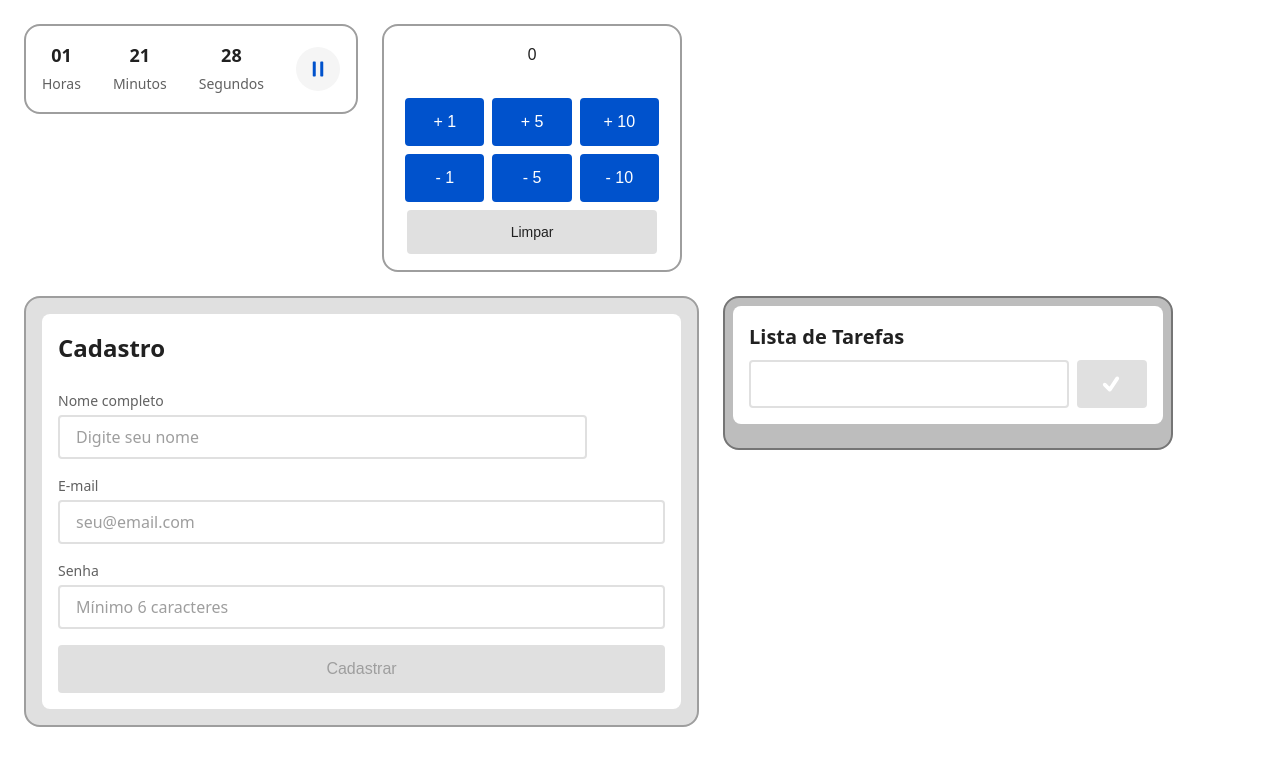
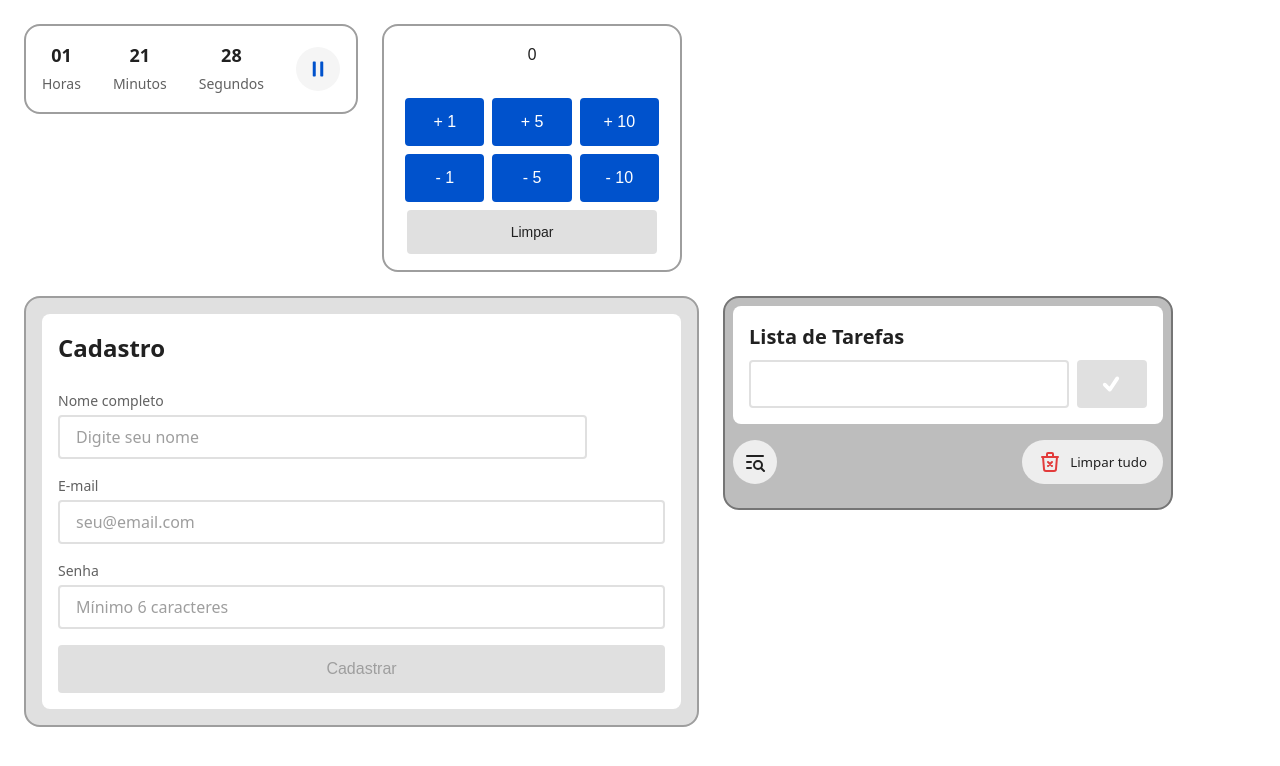
Before and after one commit to derick-rufino/react-hooks-study, a React (Vite) app: page / in a window 1280 px wide. Shown: the top 766 px of the page. Built offline with nearby package versions, Linux system fonts and the light colour scheme.

Commit message:
feat: deletar todas as tarefas, botão de busca por tarefas (incompleto).
fix: correções de nome e cores

```diff
--- a/src/components/lista-tarefas/ListaTarefas.css
+++ b/src/components/lista-tarefas/ListaTarefas.css
@@ -97,7 +97,7 @@ input[type="checkbox"].checkbox-tarefa {
   flex: 0 0 auto;
   border-radius: 8px;
   /* explicit greens so the checkbox stays green regardless of global vars */
-  border: 2px solid #bbf7d0; /* light green */
+  border: 2px solid #6fc58d; /* light green */
   background: transparent;
   display: inline-flex;
   align-items: center;
@@ -148,6 +148,75 @@ input[type="checkbox"].checkbox-tarefa:disabled {
 }
 
 /* ! Até aqui */
+
+div.list-actions {
+  width: 100%;
+  display: flex;
+  justify-content: space-between;
+  gap: var(--spacing-sm);
+}
+
+div.filter-search-container {
+  display: flex;
+  align-items: center;
+  justify-content: center;
+  gap: var(--spacing-sm);
+  max-width: 65%;
+  width: fit-content;
+  background-color: var(--gray-200);
+  border-radius: var(--radius-full);
+  padding: 0;
+}
+div.filter-search-container.animating-width {
+  overflow: hidden;
+  animation: widthIncrease 300ms ease forwards;
+  transition: var(--transition-fast);
+}
+
+@keyframes widthIncrease {
+  from {
+    width: 78px;
+  }
+  to {
+    width: 100%;
+  }
+}
+
+div.list-actions button.clearAll-tasks,
+div.list-actions button.filter-tasks {
+  background: var(--gray-200);
+  border: none;
+  color: var(--text-primary);
+  padding: var(--spacing-sm) var(--spacing-md);
+  border-radius: var(--radius-full);
+  cursor: pointer;
+  transition: var(--transition-fast);
+  display: inline-flex;
+  align-items: center;
+  justify-content: center;
+  gap: var(--spacing-sm);
+  font-family: inherit;
+  font-weight: var(--font-weight-medium);
+}
+
+div.list-actions button.filter-tasks {
+  background-color: transparent;
+  padding: var(--spacing-sm);
+}
+
+div.list-actions button.clearAll-tasks:hover {
+  background-color: var(--danger-light);
+  color: var(--white);
+}
+
+div.filter-search-container input[type="text"].searchbox {
+  border: solid 2px var(--gray-400);
+  flex: 1 1 auto;
+  min-width: 0;
+  max-width: none;
+  border-radius: var(--radius-full);
+  width: 100% !important;
+}
 
 p.texto-tarefa {
   display: block;
--- a/src/components/lista-tarefas/ListaTarefas.jsx
+++ b/src/components/lista-tarefas/ListaTarefas.jsx
@@ -12,6 +12,8 @@ export default function ListaTarefas() {
   const [mensagemErro, setMensagemErro] = useState("");
   const { addToast } = useContext(ToastContext);
   const [, copyText] = useCopyToClipboard();
+
+  const [searchboxOpen, setSearchboxOpen] = useState(false);
 
   const handleSubmit = (e) => {
     e.preventDefault();
@@ -53,17 +55,16 @@ export default function ListaTarefas() {
   }
 
   function toggleComplete(id, concluida) {
-    if(!concluida === true){
-      addToast({type: "success", message: "Tarefa concluída!"})
-    };
+    if (!concluida === true) {
+      addToast({ type: "success", message: "Tarefa concluída!" });
+    }
     /* AI-ADDED START: handler para alternar propriedade `concluida` (gerado por assistente) */
     setTarefas((prev) =>
       prev.map((tarefa) =>
         tarefa.id === id ? { ...tarefa, concluida: !tarefa.concluida } : tarefa
-  )
-);
+      )
+    );
     /* AI-ADDED END */
-
   }
 
   async function handleCopy(texto) {
@@ -111,9 +112,102 @@ export default function ListaTarefas() {
           <p className="mensagem-erro">{mensagemErro}</p>
         )}
       </form>
+      <div className="list-actions">
+        <div
+          className={`filter-search-container ${
+            searchboxOpen ? "animating-width" : ""
+          }`}
+        >
+          <button
+            type="button"
+            className="filter-tasks"
+            title={
+              !searchboxOpen ? "Pesquisar tarefa" : "Fechar caixa de busca" //Cheio de concionais, mas to amando isso
+            }
+            onClick={() => setSearchboxOpen(!searchboxOpen)}
+          >
+            {!searchboxOpen ? (
+              <svg
+                xmlns="http://www.w3.org/2000/svg"
+                width="24"
+                height="24"
+                viewBox="0 0 24 24"
+                fill="none"
+                stroke="currentColor"
+                stroke-width="2"
+                stroke-linecap="round"
+                stroke-linejoin="round"
+                class="icon icon-tabler icons-tabler-outline icon-tabler-list-search"
+              >
+                <path stroke="none" d="M0 0h24v24H0z" fill="none" />
+                <path d="M15 15m-4 0a4 4 0 1 0 8 0a4 4 0 1 0 -8 0" />
+                <path d="M18.5 18.5l2.5 2.5" />
+                <path d="M4 6h16" />
+                <path d="M4 12h4" />
+                <path d="M4 18h4" />
+              </svg>
+            ) : (
+              <svg
+                xmlns="http://www.w3.org/2000/svg"
+                width="24"
+                height="24"
+                viewBox="0 0 24 24"
+                fill="none"
+                stroke="currentColor"
+                stroke-width="2"
+                stroke-linecap="round"
+                stroke-linejoin="round"
+                class="icon icon-tabler icons-tabler-outline icon-tabler-x"
+              >
+                <path stroke="none" d="M0 0h24v24H0z" fill="none" />
+                <path d="M18 6l-12 12" />
+                <path d="M6 6l12 12" />
+              </svg>
+            )}
+          </button>
+          {searchboxOpen && (
+            <input
+              type="text"
+              name="searchbox"
+              id="searchbox"
+              className="searchbox"
+              autoFocus={true}
+              autoComplete="task"
+              // onChange={handleSearch(e)}
+            />
+          )}
+        </div>
+        <button
+          type="button"
+          className="clearAll-tasks"
+          title="Apagar todas as tarefas"
+          onClick={() => setTarefas([])} // seta como um array vazio mueheheh muto fácil (to até achando que tá errado)
+        >
+          <svg
+            className="deleteAll"
+            xmlns="http://www.w3.org/2000/svg"
+            width="24"
+            height="24"
+            viewBox="0 0 24 24"
+            fill="none"
+            stroke="var(--danger-light)"
+            stroke-width="2"
+            stroke-linecap="round"
+            stroke-linejoin="round"
+            class="icon icon-tabler icons-tabler-outline icon-tabler-trash-x"
+          >
+            <path stroke="none" d="M0 0h24v24H0z" fill="none" />
+            <path d="M4 7h16" />
+            <path d="M5 7l1 12a2 2 0 0 0 2 2h8a2 2 0 0 0 2 -2l1 -12" />
+            <path d="M9 7v-3a1 1 0 0 1 1 -1h4a1 1 0 0 1 1 1v3" />
+            <path d="M10 12l4 4m0 -4l-4 4" />
+          </svg>
+          Limpar tudo
+        </button>
+      </div>
       <ul className="lista-tarefas">
         {tarefas.map((tarefa) => (
-          <li key={tarefa.id} className="item-tarefa">
+          <li key={tarefa.id} className="item-tarefa" name="task">
             <div className="wrapper-paragrafo">
               {/* AI-ADDED START: checkbox controlado e ligação com toggleComplete (gerado por assistente) */}
               <input
--- a/src/components/relogio/relogio.jsx
+++ b/src/components/relogio/relogio.jsx
@@ -66,7 +66,7 @@ export default function Relogio() {
             xmlns="http://www.w3.org/2000/svg"
             viewBox="0 0 24 24"
             fill="currentColor"
-            class="size-6 play-svg"
+            className="size-6 play-svg"
           >
             <path
               fill-rule="evenodd"
```
